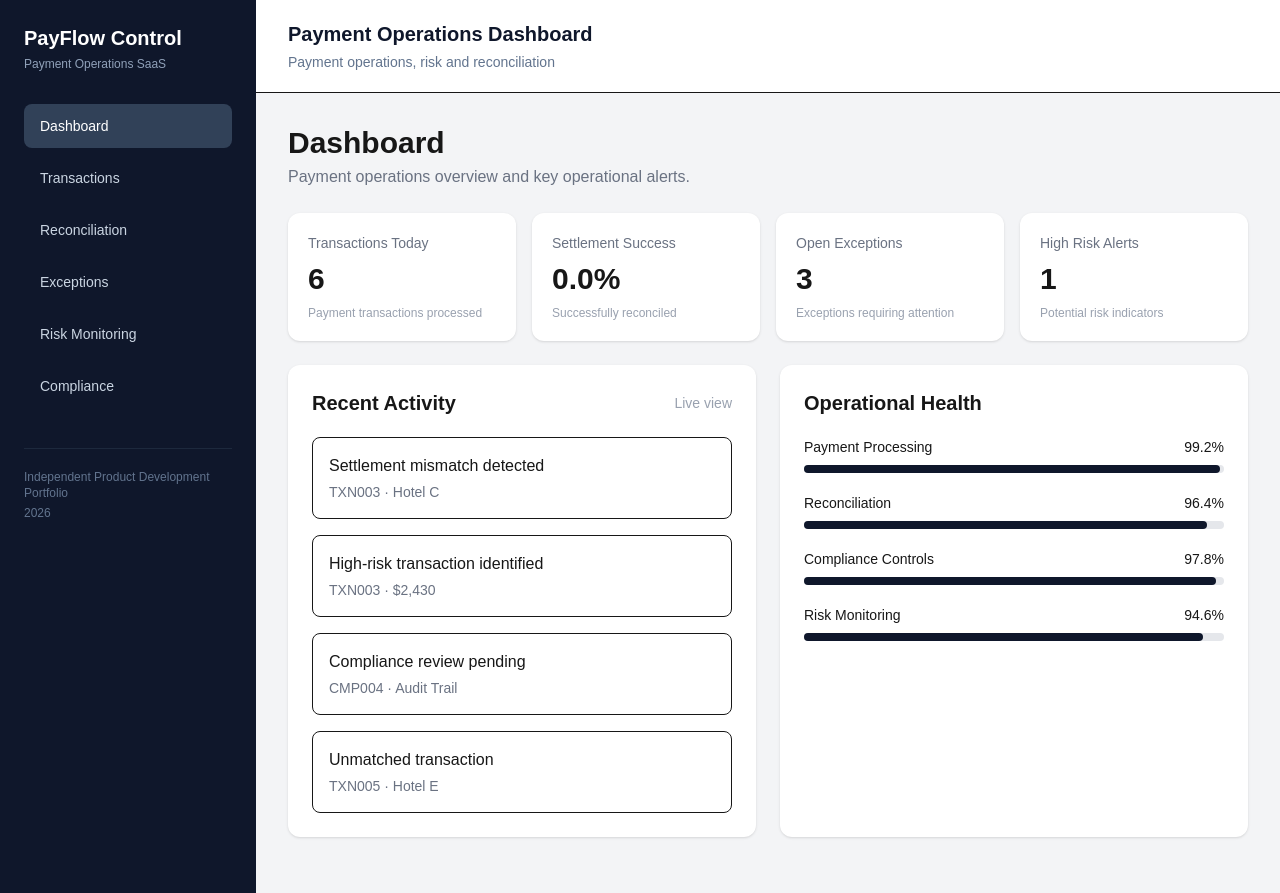
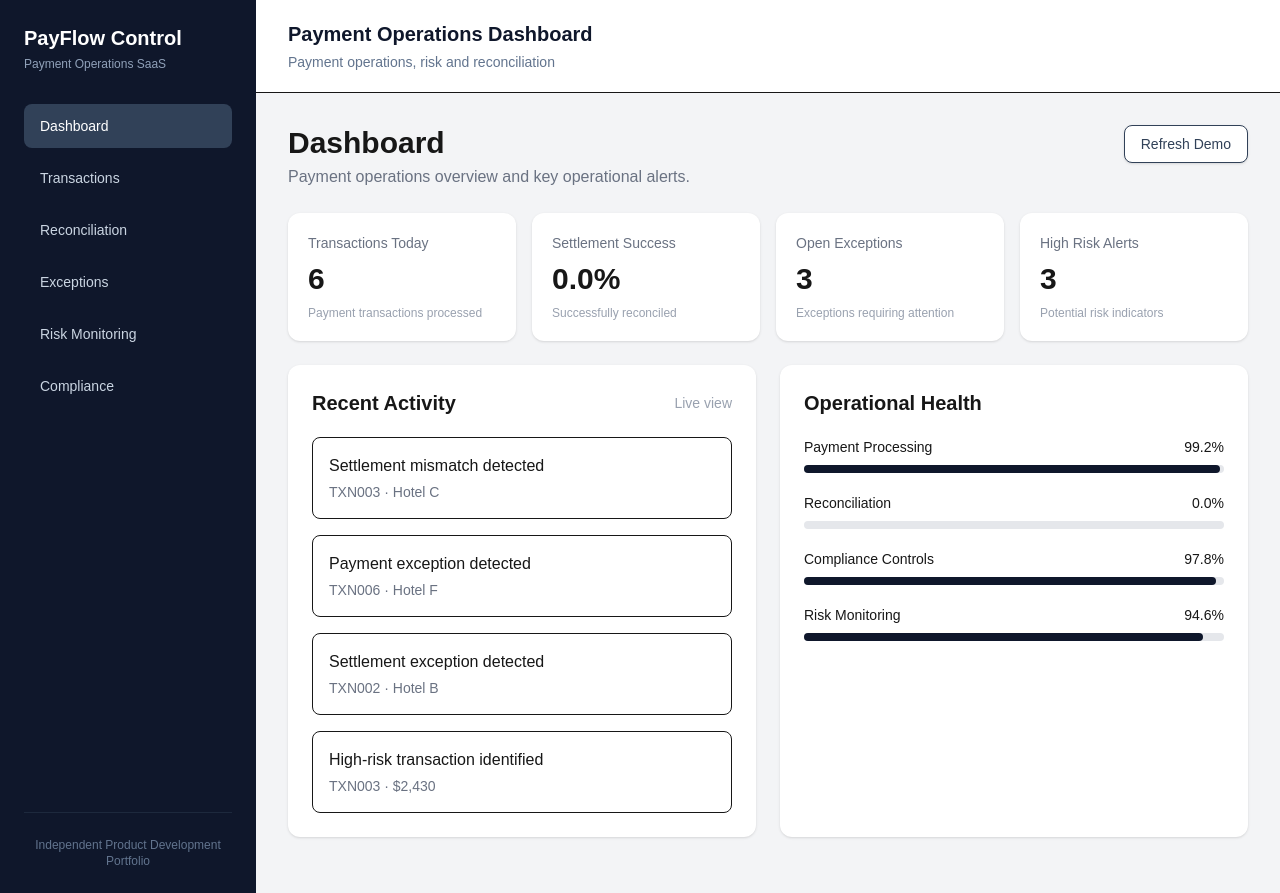
Before and after one commit to yusfss02-glitch/payflow-control, a Next.js app: page /dashboard in a window 1280 px wide. Built offline with nearby package versions, Linux system fonts and the light colour scheme.

Commit message:
fix: align dashboard KPIs and recent activity

```diff
--- a/src/app/dashboard/page.tsx
+++ b/src/app/dashboard/page.tsx
@@ -60,67 +60,62 @@ const reconciliationRecords = [
   },
 ];
 
-const exceptionRecords = [
+const exceptions = [
   {
     id: "EXC001",
-    transaction: "TXN003",
+    title: "Settlement mismatch detected",
+    detail: "TXN003 · Hotel C",
   },
   {
     id: "EXC002",
-    transaction: "TXN002",
+    title: "Payment exception detected",
+    detail: "TXN006 · Hotel F",
   },
   {
     id: "EXC003",
-    transaction: "TXN004",
+    title: "Settlement exception detected",
+    detail: "TXN002 · Hotel B",
   },
 ];
 
 const riskRecords = [
   {
     id: "RISK001",
-    transaction: "TXN003",
-    level: "High",
+    title: "High-risk transaction identified",
+    detail: "TXN003 · $2,430",
   },
   {
     id: "RISK002",
-    transaction: "TXN006",
-    level: "Medium",
+    title: "Unusual payment pattern",
+    detail: "TXN006 · $560",
   },
   {
     id: "RISK003",
-    transaction: "TXN002",
-    level: "Medium",
+    title: "Velocity alert",
+    detail: "TXN002 · $980",
   },
 ];
 
-const activities = [
+const complianceRecords = [
   {
-    id: "EXC001",
-    title: "Settlement mismatch detected",
-    detail: "TXN003 · Hotel C",
-    href: "/exceptions/EXC001",
-    type: "exception",
+    id: "CMP001",
+    title: "Compliance review pending",
+    detail: "CMP001 · KYC Verification",
   },
   {
-    id: "RISK001",
-    title: "High-risk transaction identified",
-    detail: "TXN003 · $2,430",
-    href: "/risk/RISK001",
-    type: "risk",
+    id: "CMP002",
+    title: "Compliance control approved",
+    detail: "CMP002 · Business Verification",
+  },
+  {
+    id: "CMP003",
+    title: "Compliance review pending",
+    detail: "CMP003 · Transaction Monitoring",
   },
   {
     id: "CMP004",
     title: "Compliance review pending",
     detail: "CMP004 · Audit Trail",
-    href: "/compliance/CMP004",
-    type: "compliance",
-  },
-  {
-    id: "REC005",
-    title: "Unmatched transaction",
-    detail: "TXN005 · Hotel E",
-    href: "/reconciliation/REC005",
-    type: "reconciliation",
   },
 ];
 
@@ -128,102 +123,183 @@ export default function DashboardPage() {
   const {
     reconciliationStatuses,
     exceptionStatuses,
+    riskStatuses,
     complianceStatuses,
-    riskStatuses,
   } = useWorkflow();
 
+  const getReconciliationStatus = (
+    reconciliationId: string
+  ) => {
+    return (
+      reconciliationStatuses[
+        reconciliationId
+      ] || "Unmatched"
+    );
+  };
+
+  const getExceptionStatus = (
+    exceptionId: string
+  ) => {
+    return (
+      exceptionStatuses[exceptionId] ||
+      "Open"
+    );
+  };
+
+  const getRiskStatus = (
+    riskId: string
+  ) => {
+    return (
+      riskStatuses[riskId] ||
+      "Open"
+    );
+  };
+
+  const getComplianceStatus = (
+    complianceId: string
+  ) => {
+    const defaultStatuses: Record<
+      string,
+      string
+    > = {
+      CMP001: "Pending Review",
+      CMP002: "Approved",
+      CMP003: "Pending Review",
+      CMP004: "Rejected",
+    };
+
+    return (
+      complianceStatuses[complianceId] ||
+      defaultStatuses[complianceId] ||
+      "Pending Review"
+    );
+  };
+
   /*
-   * RECONCILIATION KPI
+   * SETTLEMENT SUCCESS
+   *
+   * There are 5 reconciliation records.
+   * Matched records represent successful settlement.
    */
+
+  const totalReconciliations =
+    reconciliationRecords.length;
 
   const matchedReconciliations =
     reconciliationRecords.filter(
       (record) =>
-        (reconciliationStatuses[record.id] ||
-          "Unmatched") === "Matched"
+        getReconciliationStatus(
+          record.id
+        ) === "Matched"
     ).length;
 
   const settlementSuccess =
-    reconciliationRecords.length === 0
+    totalReconciliations === 0
       ? "0.0"
       : (
           (matchedReconciliations /
-            reconciliationRecords.length) *
+            totalReconciliations) *
           100
         ).toFixed(1);
 
   /*
-   * EXCEPTION KPI
+   * OPEN EXCEPTIONS
    */
 
   const openExceptions =
-    exceptionRecords.filter((record) => {
+    exceptions.filter((exception) => {
       const status =
-        exceptionStatuses[record.id] ||
-        "Open";
+        getExceptionStatus(exception.id);
+
+      return (
+        status === "Open" ||
+        status === "Under Review"
+      );
+    }).length;
+
+  /*
+   * HIGH RISK ALERTS
+   */
+
+  const highRiskAlerts =
+    riskRecords.filter((risk) => {
+      const status =
+        getRiskStatus(risk.id);
 
       return status !== "Resolved";
     }).length;
 
   /*
-   * HIGH RISK KPI
+   * RECENT ACTIVITY
+   *
+   * Only active items are displayed.
    */
 
-  const highRiskAlerts =
-    riskRecords.filter((record) => {
-      const status =
-        riskStatuses[record.id] ||
-        "Open";
-
-      return (
-        record.level === "High" &&
-        status !== "Resolved"
-      );
-    }).length;
-
-  /*
-   * RECENT ACTIVITY
-   */
-
-  const visibleActivities =
-    activities.filter((activity) => {
-      if (activity.type === "exception") {
+  const recentActivities = [
+    ...exceptions
+      .filter((exception) => {
         const status =
-          exceptionStatuses[activity.id] ||
-          "Open";
+          getExceptionStatus(
+            exception.id
+          );
 
         return status !== "Resolved";
-      }
+      })
+      .map((exception) => ({
+        id: exception.id,
+        title: exception.title,
+        detail: exception.detail,
+        href: `/exceptions/${exception.id}`,
+      })),
 
-      if (activity.type === "risk") {
+    ...riskRecords
+      .filter((risk) => {
         const status =
-          riskStatuses[activity.id] ||
-          "Open";
+          getRiskStatus(risk.id);
 
         return status !== "Resolved";
-      }
+      })
+      .map((risk) => ({
+        id: risk.id,
+        title: risk.title,
+        detail: risk.detail,
+        href: `/risk/${risk.id}`,
+      })),
 
-      if (activity.type === "compliance") {
+    ...complianceRecords
+      .filter((record) => {
         const status =
-          complianceStatuses[activity.id] ||
-          "Pending Review";
+          getComplianceStatus(
+            record.id
+          );
 
         return (
-          status !== "Approved" &&
-          status !== "Rejected"
+          status === "Pending Review"
         );
-      }
+      })
+      .map((record) => ({
+        id: record.id,
+        title: record.title,
+        detail: record.detail,
+        href: `/compliance/${record.id}`,
+      })),
 
-      if (activity.type === "reconciliation") {
+    ...reconciliationRecords
+      .filter((record) => {
         const status =
-          reconciliationStatuses[activity.id] ||
-          "Unmatched";
+          getReconciliationStatus(
+            record.id
+          );
 
         return status !== "Matched";
-      }
-
-      return true;
-    });
+      })
+      .map((record) => ({
+        id: record.id,
+        title: "Unmatched transaction",
+        detail: `${record.transaction} · Reconciliation`,
+        href: `/reconciliation/${record.id}`,
+      })),
+  ];
 
   return (
     <Layout>
@@ -231,21 +307,35 @@ export default function DashboardPage() {
 
         {/* PAGE HEADER */}
 
-        <div>
-          <h2 className="text-3xl font-bold">
-            Dashboard
-          </h2>
+        <div className="flex items-start justify-between">
 
-          <p className="mt-1 text-gray-500">
-            Payment operations overview and key operational alerts.
-          </p>
+          <div>
+            <h2 className="text-3xl font-bold">
+              Dashboard
+            </h2>
+
+            <p className="mt-1 text-gray-500">
+              Payment operations overview and key operational alerts.
+            </p>
+          </div>
+
+          {/* REFRESH DEMO */}
+
+          <button
+            type="button"
+            onClick={() =>
+              window.location.reload()
+            }
+            className="rounded-lg border bg-white px-4 py-2 text-sm font-medium text-slate-700 shadow-sm transition hover:bg-gray-50"
+          >
+            Refresh Demo
+          </button>
+
         </div>
 
         {/* KPI CARDS */}
 
         <div className="grid grid-cols-4 gap-4">
-
-          {/* TRANSACTIONS */}
 
           <Link
             href="/transactions"
@@ -264,8 +354,6 @@ export default function DashboardPage() {
             </p>
           </Link>
 
-          {/* SETTLEMENT SUCCESS */}
-
           <Link
             href="/reconciliation"
             className="rounded-xl bg-white p-5 shadow transition hover:-translate-y-1 hover:shadow-md"
@@ -283,8 +371,6 @@ export default function DashboardPage() {
             </p>
           </Link>
 
-          {/* OPEN EXCEPTIONS */}
-
           <Link
             href="/exceptions"
             className="rounded-xl bg-white p-5 shadow transition hover:-translate-y-1 hover:shadow-md"
@@ -301,8 +387,6 @@ export default function DashboardPage() {
               Exceptions requiring attention
             </p>
           </Link>
-
-          {/* HIGH RISK ALERTS */}
 
           <Link
             href="/risk"
@@ -345,23 +429,9 @@ export default function DashboardPage() {
 
             <div className="mt-5 space-y-4">
 
-              {visibleActivities.length === 0 ? (
-
-                <div className="rounded-lg border border-dashed p-6 text-center">
-
-                  <p className="font-medium text-gray-600">
-                    No active operational alerts
-                  </p>
-
-                  <p className="mt-1 text-sm text-gray-400">
-                    All recent operational issues have been resolved.
-                  </p>
-
-                </div>
-
-              ) : (
-
-                visibleActivities.map((activity) => (
+              {recentActivities
+                .slice(0, 4)
+                .map((activity) => (
                   <Link
                     key={activity.id}
                     href={activity.href}
@@ -375,8 +445,12 @@ export default function DashboardPage() {
                       {activity.detail}
                     </p>
                   </Link>
-                ))
+                ))}
 
+              {recentActivities.length === 0 && (
+                <p className="py-6 text-center text-sm text-gray-500">
+                  No active operational alerts.
+                </p>
               )}
 
             </div>
@@ -394,8 +468,12 @@ export default function DashboardPage() {
             <div className="mt-5 space-y-5">
 
               <div>
+
                 <div className="flex justify-between text-sm">
-                  <span>Payment Processing</span>
+                  <span>
+                    Payment Processing
+                  </span>
+
                   <span className="font-medium">
                     99.2%
                   </span>
@@ -404,24 +482,41 @@ export default function DashboardPage() {
                 <div className="mt-2 h-2 rounded-full bg-gray-200">
                   <div className="h-2 w-[99%] rounded-full bg-slate-900" />
                 </div>
+
               </div>
 
               <div>
+
                 <div className="flex justify-between text-sm">
-                  <span>Reconciliation</span>
+                  <span>
+                    Reconciliation
+                  </span>
+
                   <span className="font-medium">
-                    96.4%
+                    {settlementSuccess}%
                   </span>
                 </div>
 
                 <div className="mt-2 h-2 rounded-full bg-gray-200">
-                  <div className="h-2 w-[96%] rounded-full bg-slate-900" />
+
+                  <div
+                    className="h-2 rounded-full bg-slate-900"
+                    style={{
+                      width: `${settlementSuccess}%`,
+                    }}
+                  />
+
                 </div>
+
               </div>
 
               <div>
+
                 <div className="flex justify-between text-sm">
-                  <span>Compliance Controls</span>
+                  <span>
+                    Compliance Controls
+                  </span>
+
                   <span className="font-medium">
                     97.8%
                   </span>
@@ -430,11 +525,16 @@ export default function DashboardPage() {
                 <div className="mt-2 h-2 rounded-full bg-gray-200">
                   <div className="h-2 w-[98%] rounded-full bg-slate-900" />
                 </div>
+
               </div>
 
               <div>
+
                 <div className="flex justify-between text-sm">
-                  <span>Risk Monitoring</span>
+                  <span>
+                    Risk Monitoring
+                  </span>
+
                   <span className="font-medium">
                     94.6%
                   </span>
@@ -443,6 +543,7 @@ export default function DashboardPage() {
                 <div className="mt-2 h-2 rounded-full bg-gray-200">
                   <div className="h-2 w-[95%] rounded-full bg-slate-900" />
                 </div>
+
               </div>
 
             </div>
--- a/src/app/transactions/page.tsx
+++ b/src/app/transactions/page.tsx
@@ -1,6 +1,6 @@
 "use client";
 
-import { useState } from "react";
+import React, { useState } from "react";
 import Link from "next/link";
 import Layout from "@/components/Layout";
 import { useWorkflow } from "@/components/WorkflowContext";
@@ -12,6 +12,7 @@ const transactions = [
     amount: "$1,250",
     status: "Success",
     method: "Card",
+    transactionDate: "April 1, 2026",
   },
   {
     id: "TXN002",
@@ -19,6 +20,7 @@ const transactions = [
     amount: "$980",
     status: "Pending",
     method: "Bank Transfer",
+    transactionDate: "April 2, 2026",
   },
   {
     id: "TXN003",
@@ -26,6 +28,7 @@ const transactions = [
     amount: "$2,430",
     status: "Exception",
     method: "Card",
+    transactionDate: "April 3, 2026",
   },
   {
     id: "TXN004",
@@ -33,6 +36,7 @@ const transactions = [
     amount: "$750",
     status: "Success",
     method: "QR Payment",
+    transactionDate: "April 4, 2026",
   },
   {
     id: "TXN005",
@@ -40,6 +44,7 @@ const transactions = [
     amount: "$1,890",
     status: "Success",
     method: "Card",
+    transactionDate: "April 5, 2026",
   },
   {
     id: "TXN006",
@@ -47,17 +52,18 @@ const transactions = [
     amount: "$560",
     status: "Exception",
     method: "Bank Transfer",
+    transactionDate: "April 6, 2026",
   },
 ];
 
 export default function TransactionsPage() {
-  const [search, setSearch] = useState("");
-  const [status, setStatus] = useState("All");
-
   const {
     transactionStatuses,
     updateTransactionStatus,
   } = useWorkflow();
+
+  const [search, setSearch] = useState("");
+  const [status, setStatus] = useState("All");
 
   const filteredTransactions = transactions.filter(
     (transaction) => {
@@ -85,6 +91,8 @@ export default function TransactionsPage() {
     <Layout>
       <div className="space-y-6">
 
+        {/* PAGE HEADER */}
+
         <div>
           <h2 className="text-3xl font-bold">
             Transactions
@@ -94,6 +102,8 @@ export default function TransactionsPage() {
             Monitor payment transactions across merchants.
           </p>
         </div>
+
+        {/* FILTERS */}
 
         <div className="flex gap-4">
 
@@ -129,9 +139,15 @@ export default function TransactionsPage() {
             <option value="Exception">
               Exception
             </option>
+
+            <option value="Resolved">
+              Resolved
+            </option>
           </select>
 
         </div>
+
+        {/* TRANSACTION TABLE */}
 
         <div className="rounded-xl bg-white p-6 shadow">
 
@@ -142,6 +158,10 @@ export default function TransactionsPage() {
 
                 <th className="pb-3">
                   Transaction ID
+                </th>
+
+                <th className="pb-3">
+                  Transaction Date
                 </th>
 
                 <th className="pb-3">
@@ -175,7 +195,8 @@ export default function TransactionsPage() {
                   const currentStatus =
                     transactionStatuses[
                       transaction.id
-                    ] || transaction.status;
+                    ] ||
+                    transaction.status;
 
                   return (
                     <tr
@@ -195,6 +216,10 @@ export default function TransactionsPage() {
                       </td>
 
                       <td>
+                        {transaction.transactionDate}
+                      </td>
+
+                      <td>
                         {transaction.merchant}
                       </td>
 
@@ -210,12 +235,12 @@ export default function TransactionsPage() {
 
                         <span
                           className={`rounded-full px-3 py-1 text-xs font-semibold ${
-                            currentStatus ===
-                            "Success"
+                            currentStatus === "Success"
                               ? "bg-green-100 text-green-700"
-                              : currentStatus ===
-                                "Pending"
+                              : currentStatus === "Pending"
                               ? "bg-yellow-100 text-yellow-700"
+                              : currentStatus === "Resolved"
+                              ? "bg-green-100 text-green-700"
                               : "bg-red-100 text-red-700"
                           }`}
                         >
@@ -226,44 +251,22 @@ export default function TransactionsPage() {
 
                       <td className="text-right">
 
-                        {currentStatus ===
-                          "Pending" && (
+                        {currentStatus !== "Resolved" ? (
                           <button
                             onClick={() =>
                               updateTransactionStatus(
                                 transaction.id,
-                                "Success"
+                                "Resolved"
                               )
                             }
-                            className="rounded-lg bg-slate-900 px-4 py-2 text-sm font-medium text-white hover:bg-slate-700"
+                            className="rounded-lg bg-slate-900 px-4 py-2 text-xs font-medium text-white hover:bg-slate-700"
                           >
-                            Approve
+                            Resolved
                           </button>
-                        )}
-
-                        {currentStatus ===
-                          "Exception" && (
-                          <button
-                            onClick={() =>
-                              updateTransactionStatus(
-                                transaction.id,
-                                "Success"
-                              )
-                            }
-                            className="rounded-lg bg-slate-900 px-4 py-2 text-sm font-medium text-white hover:bg-slate-700"
-                          >
-                            Resolve
-                          </button>
-                        )}
-
-                        {currentStatus ===
-                          "Success" && (
-                          <button
-                            disabled
-                            className="cursor-not-allowed rounded-lg bg-gray-200 px-4 py-2 text-sm font-medium text-gray-500"
-                          >
-                            Completed
-                          </button>
+                        ) : (
+                          <span className="text-xs font-medium text-gray-400">
+                            Resolved
+                          </span>
                         )}
 
                       </td>
@@ -277,8 +280,7 @@ export default function TransactionsPage() {
 
           </table>
 
-          {filteredTransactions.length ===
-            0 && (
+          {filteredTransactions.length === 0 && (
             <p className="py-8 text-center text-gray-500">
               No transactions found.
             </p>
--- a/src/components/Layout.tsx
+++ b/src/components/Layout.tsx
@@ -2,7 +2,6 @@
 
 import Link from "next/link";
 import { usePathname } from "next/navigation";
-import { WorkflowProvider } from "./WorkflowContext";
 
 const navigation = [
   { name: "Dashboard", href: "/dashboard" },
@@ -21,14 +20,14 @@ export default function Layout({
   const pathname = usePathname();
 
   return (
-    <WorkflowProvider>
     <div className="flex min-h-screen bg-gray-100">
 
       {/* SIDEBAR */}
-        <aside className="w-64 bg-slate-900 p-6 text-white">
 
-          <div className="mb-8">
-            <h1 className="text-xl font-bold">
+      <aside className="flex w-64 flex-col bg-slate-900 p-6">
+
+        <div>
+          <h1 className="text-xl font-bold text-white">
             PayFlow Control
           </h1>
 
@@ -37,9 +36,12 @@ export default function Layout({
           </p>
         </div>
 
-          <nav className="space-y-2">
+        <nav className="mt-8 space-y-2">
+
           {navigation.map((item) => {
-              const isActive = pathname === item.href;
+
+            const isActive =
+              pathname === item.href;
 
             return (
               <Link
@@ -54,25 +56,27 @@ export default function Layout({
                 {item.name}
               </Link>
             );
+
           })}
+
         </nav>
 
-          <div className="mt-10 border-t border-slate-800 pt-5">
+        <div className="mt-auto border-t border-slate-800 pt-6 text-center">
+
           <p className="text-xs text-slate-500">
             Independent Product Development Portfolio
           </p>
 
-            <p className="mt-1 text-xs text-slate-500">
-              2026
-            </p>
         </div>
 
       </aside>
 
       {/* MAIN CONTENT */}
+
       <div className="min-w-0 flex-1">
 
         <header className="border-b bg-white px-8 py-5">
+
           <h1 className="text-xl font-semibold text-slate-900">
             Payment Operations Dashboard
           </h1>
@@ -80,6 +84,7 @@ export default function Layout({
           <p className="mt-1 text-sm text-slate-500">
             Payment operations, risk and reconciliation
           </p>
+
         </header>
 
         <main className="min-h-screen bg-gray-100 p-8">
@@ -89,6 +94,5 @@ export default function Layout({
       </div>
 
     </div>
-    </WorkflowProvider>
   );
 }
```
Also changed, not shown: src/app/transactions/[id]/page.tsx (+82 -30 lines). Lines whose indentation alone changed are shown as unchanged.
